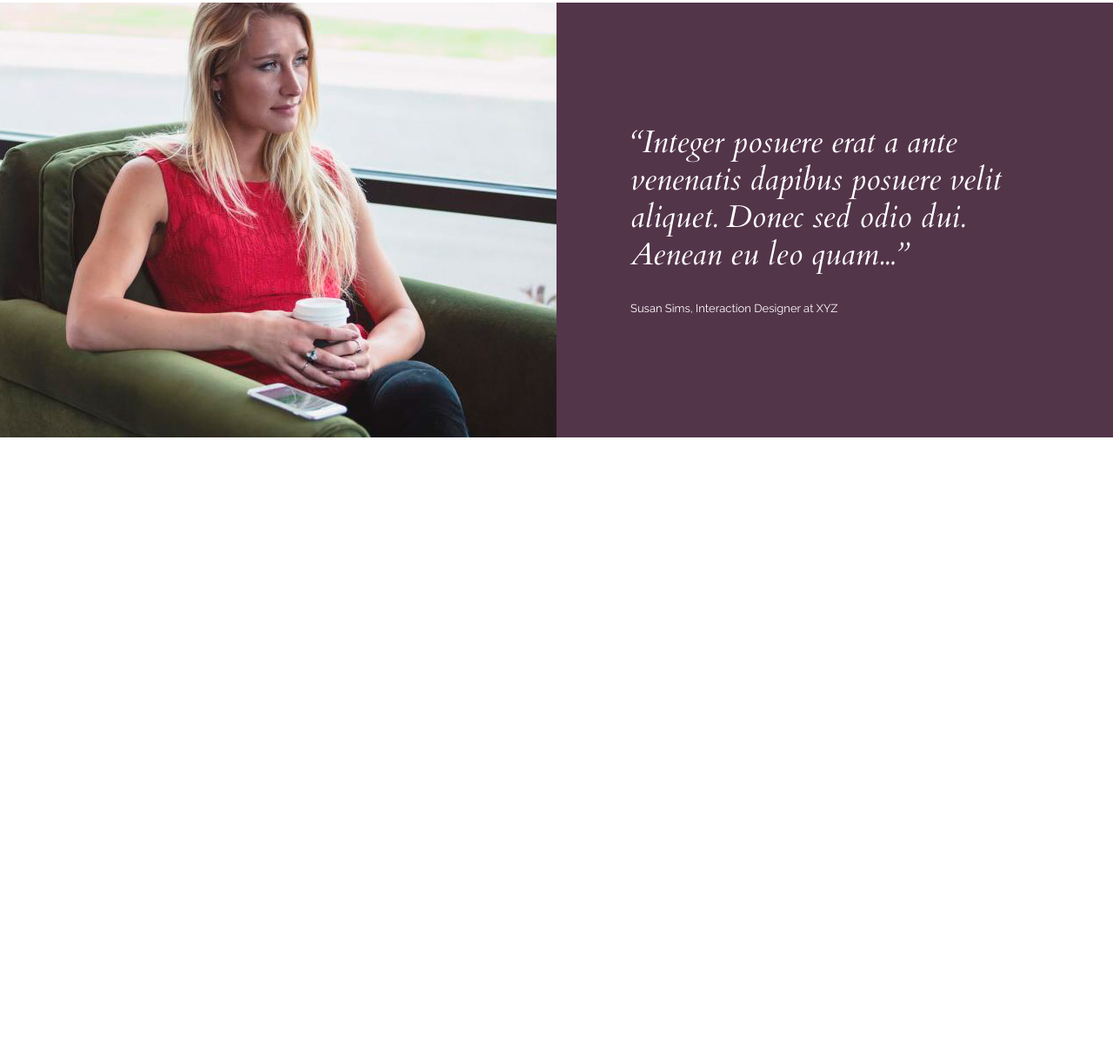
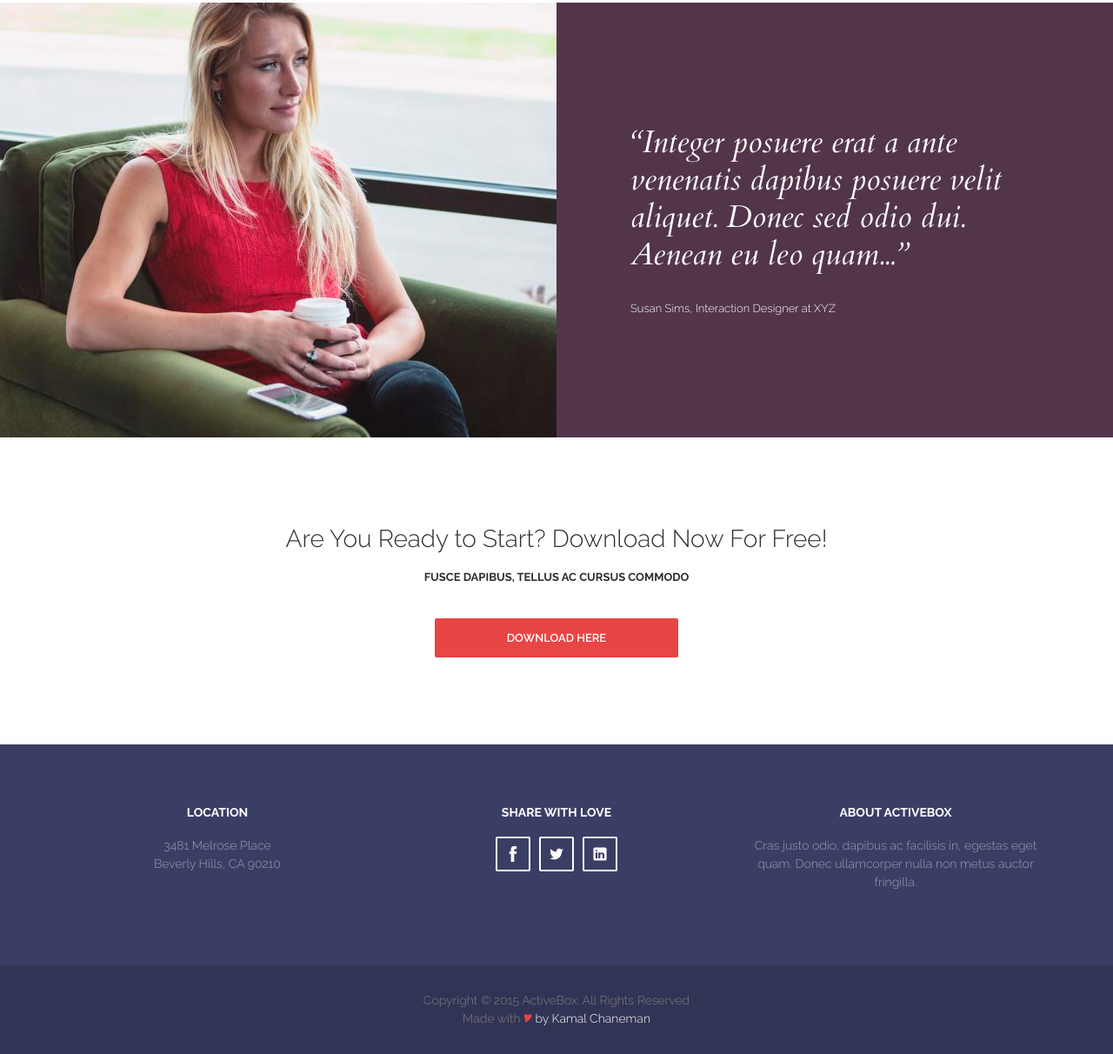
Before and after one commit to bloofu/ActiveBox-LandingPage, a plain HTML site: page index.html in a window 1280 px wide. Shown: the part 2944-4156 px from the top of the page at 87% size. Before the commit the page ends 3447 px from the top, so only its background shows below. Drawn offline with nearby package versions, Linux system fonts and the light colour scheme.

Commit message:
End with big size

```diff
--- a/index.html
+++ b/index.html
@@ -9,7 +9,7 @@
     <link rel="preconnect" href="https://fonts.googleapis.com">
     <link rel="preconnect" href="https://fonts.gstatic.com" crossorigin>
     <link
-        href="https://fonts.googleapis.com/css2?family=Cardo:ital@1&family=Open+Sans:wght@700&family=Raleway:wght@400;600;700&display=swap"
+        href="https://fonts.googleapis.com/css2?family=Cardo:ital@1&family=Open+Sans:wght@700&family=Raleway:wght@300,400;600;700&display=swap"
         rel="stylesheet">
     <link rel="stylesheet" href="style.css">
 
@@ -391,6 +391,84 @@
         </div> <!-- /.container -->
     </div> <!-- /.reviews -->
 
+    <!-- Download -->
+    <div class="download">
+        <div class="container">
+            <h3 class="download__title">Are You Ready to Start? Download Now For Free!</h3>
+            <div class="download__subtitle">
+                <p>Fusce dapibus, tellus ac cursus commodo</p>
+            </div>
+            <a href="#" class="btn btn--red btn--long">Download Here</a>
+        </div>
+    </div>
+
+    <!-- Footer -->
+    <footer class="footer">
+
+        <div class="container">
+
+            <div class="footer__inner">
+
+                <div class="footer__block">
+                    <h4 class="footer__title">Location</h4>
+                    <div class="footer__text">
+                        <address class="footer__address">
+                            <p> 3481 Melrose Place</p>
+                            <p> Beverly Hills, CA 90210</p>
+                        </address>
+                    </div>
+                </div> <!-- /.footer__block -->
+
+                <div class="footer__block">
+                    <h4 class="footer__title">Share with Love</h4>
+                    <div class="social social--footer">
+
+                        <a href="#" class="social__item" target="_blank">
+                            <svg class="social__icon">
+                                <use xlink:href="#facebook"></use>
+                            </svg>
+                        </a>
+
+                        <a href="#" class="social__item" target="_blank">
+                            <svg class="social__icon">
+                                <use xlink:href="#twitter"></use>
+                            </svg>
+                        </a>
+
+                        <a href="#" class="social__item" target="_blank">
+                            <svg class="social__icon">
+                                <use xlink:href="#linkedin"></use>
+                            </svg>
+                        </a>
+
+                    </div> <!-- /.social -->
+                </div> <!-- /.footer__block -->
+
+                <div class="footer__block">
+                    <h4 class="footer__title">About ActiveBox</h4>
+                    <div class="footer__text">
+                        <p>
+                            Cras justo odio, dapibus ac facilisis in, egestas eget quam. Donec ullamcorper nulla non
+                            metus auctor fringilla.
+                        </p>
+                    </div>
+                </div> <!-- /.footer__block -->
+
+            </div> <!-- /.footer__inner -->
+
+        </div> <!-- /.container -->
+
+        <!-- Copyright -->
+        <div class="copyright">
+            <div class="container">
+                <div class="copyright__text">
+                    <div>Copyright © 2015 ActiveBox. All Rights Reserved</div>
+                    <div>Made with <span id="copyright__heart">🎔</span> <span>by Kamal Chaneman</span></div>
+                </div>
+            </div>
+        </div>
+
+    </footer>
 
 </body>
 
--- a/style.css
+++ b/style.css
@@ -145,6 +145,7 @@ body {
 
   text-transform: uppercase;
   text-decoration: none;
+  text-align: center;
 
   padding: 15px 50px;
 
@@ -160,6 +161,10 @@ body {
 }
 .btn--red:hover {
   background: #cb3737;
+}
+
+.btn--long {
+  min-width: 280px;
 }
 
 /* FEATURES
@@ -329,6 +334,10 @@ body {
   display: flex;
 }
 
+.social--footer {
+  justify-content: center;
+}
+
 .social__item {
   display: flex;
   justify-content: center;
@@ -340,7 +349,7 @@ body {
 
   background: #fff;
 
-  margin-right: 4px;
+  margin-right: 5px;
   transition: background-color 0.2s linear;
 }
 
@@ -354,6 +363,26 @@ body {
 
 .social__item:hover .social__icon {
   fill: #2d3033;
+}
+
+.social--footer .social__item {
+  background: transparent;
+  border: 2px solid #fff;
+  border-radius: 2px;
+
+  margin-right: 10px;
+}
+
+.social--footer .social__item:last-child {
+  margin: 0;
+}
+
+.social--footer .social__icon {
+  fill: #fff;
+}
+
+.social--footer .social__item:hover {
+  background: #fff;
 }
 
 .social__icon {
@@ -415,3 +444,94 @@ body {
   line-height: 1.5;
   color: #fff;
 }
+
+/* Download
+===========*/
+
+.download {
+  text-align: center;
+
+  margin: 100px 0;
+}
+
+.download__title {
+  font-size: 28px;
+  color: #2d3033;
+  font-weight: 300;
+
+  margin-bottom: 20px;
+}
+
+.download__subtitle {
+  font-size: 13px;
+  font-weight: 700;
+  color: #2d3033;
+  text-transform: uppercase;
+
+  margin-bottom: 40px;
+}
+
+/* Footer
+=========*/
+
+.footer {
+  background-color: #3a3e64;
+}
+
+.footer__inner {
+  display: flex;
+  flex-wrap: wrap;
+
+  padding: 70px 0 85px;
+}
+
+.footer__block {
+  width: 33.33333%;
+  text-align: center;
+  padding: 0 15px;
+}
+
+.footer__title {
+  color: #fff;
+  font-size: 14px;
+  text-transform: uppercase;
+  font-weight: 700;
+
+  margin-bottom: 20px;
+}
+
+.footer__address {
+  font-size: 14px;
+  line-height: 1.5;
+  color: rgba(255, 255, 255, 0.5);
+  font-style: normal;
+}
+
+.footer__text {
+  font-size: 14px;
+  line-height: 1.5;
+  color: rgba(255, 255, 255, 0.5);
+}
+
+/* Copyright
+=========*/
+
+.copyright {
+  background-color: #313454;
+  padding: 30px 0;
+}
+
+.copyright__text {
+  text-align: center;
+  color: #808080;
+  font-size: 14px;
+  line-height: 1.5;
+}
+
+.copyright__text span {
+  color: #fff;
+}
+
+#copyright__heart {
+  color: #e84545;
+}
```
